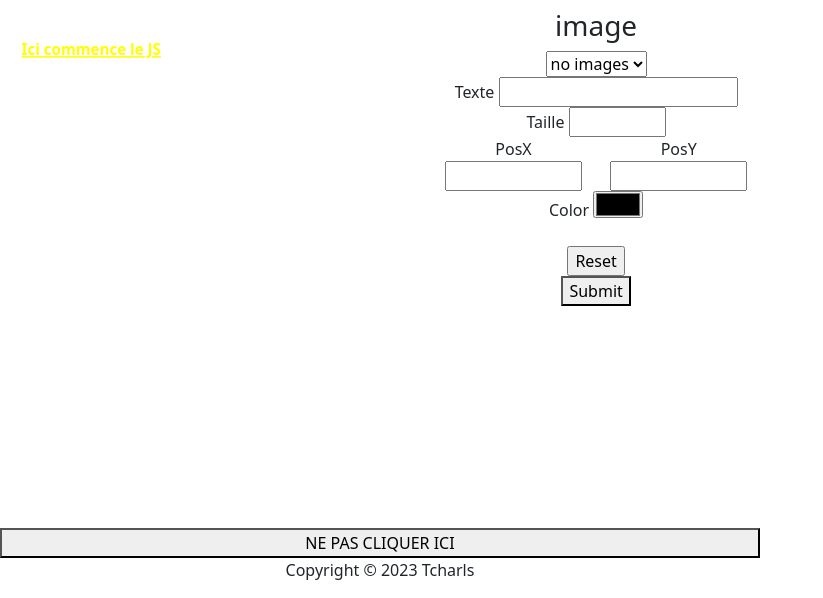
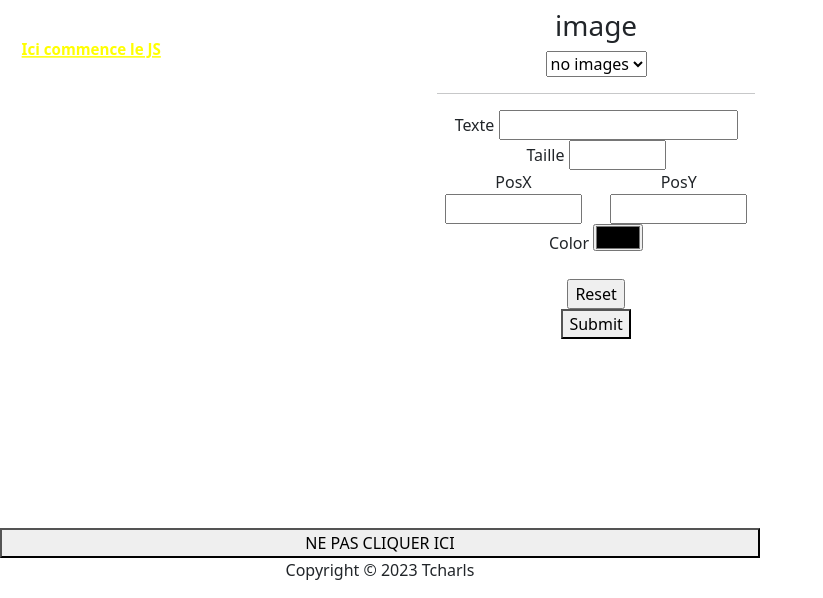
Before and after one commit to Tcharls/Formation_JS_2023, a website with bundled scripts: page index.html in a window 1280 px wide. Shown: the part 202-800 px from the top of the page, without its empty margins (0-823 px from the left). Built offline with nearby package versions, Linux system fonts and the light colour scheme; data requests are answered from the project's data file; files whose address does not match are found by name.

Commit message:
maj affichage

```diff
--- a/index.html
+++ b/index.html
@@ -59,7 +59,7 @@
             <select name="image" id="image">
               <option value="-1">no images</option>
             </select>
-            <br />
+            <hr />
             <label for="texte">Texte</label>
             <input type="text" name="texte" id="texte" />
 
```
